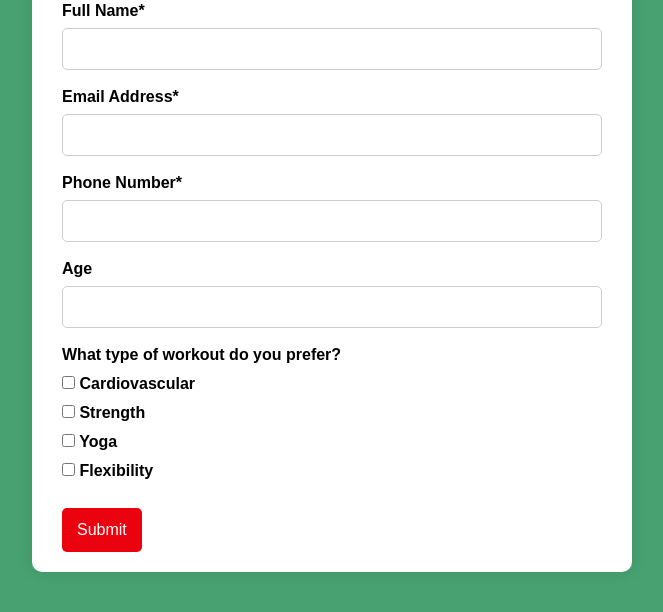
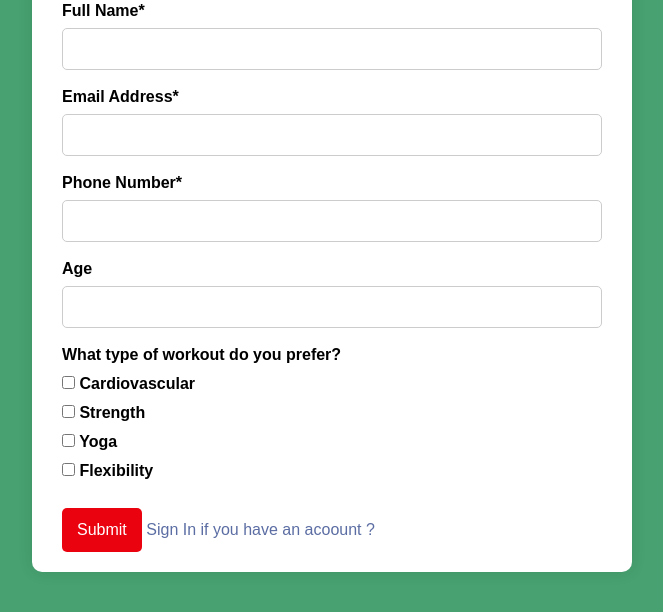
Before and after one commit to ashag909/GYM-website, a Flask app: page /signup in a window 1280 px wide. Shown: the part 597-1209 px from the top of the page, without its empty margins (308-971 px from the left). Run offline with Flask 3, Linux system fonts and the light colour scheme; style sheets or scripts are compiled from the project's sources; some libraries are stand-ins or nearby versions.

Commit message:
added signup

```diff
--- a/templates/forms.html
+++ b/templates/forms.html
@@ -29,7 +29,7 @@
     <input type="text">
     <label >Your message(optional)</label>
     <input type="text">
-    <button cl>SUBMI</button>
+    <button cl>SUBMIT</button>
 
 </div>
 
--- a/templates/signup.html
+++ b/templates/signup.html
@@ -59,6 +59,10 @@ button:hover {
     background-color: #f76510;
 }
 
+.sign{
+color: rgb(91, 109, 163);
+}
+
 </style>
 
 <div>
@@ -87,7 +91,7 @@ button:hover {
                 <label><input type="checkbox" name="workout" value="Flexibility"> Flexibility</label>
             </div>
 
-            <button type="submit">Submit</button>
+            <button type="submit">Submit</button> <span class="sign"><a href={{url_for('login')}}>Sign In if you have an acoount ?</a></span>
         </form>
     </div>
 </div>
```
